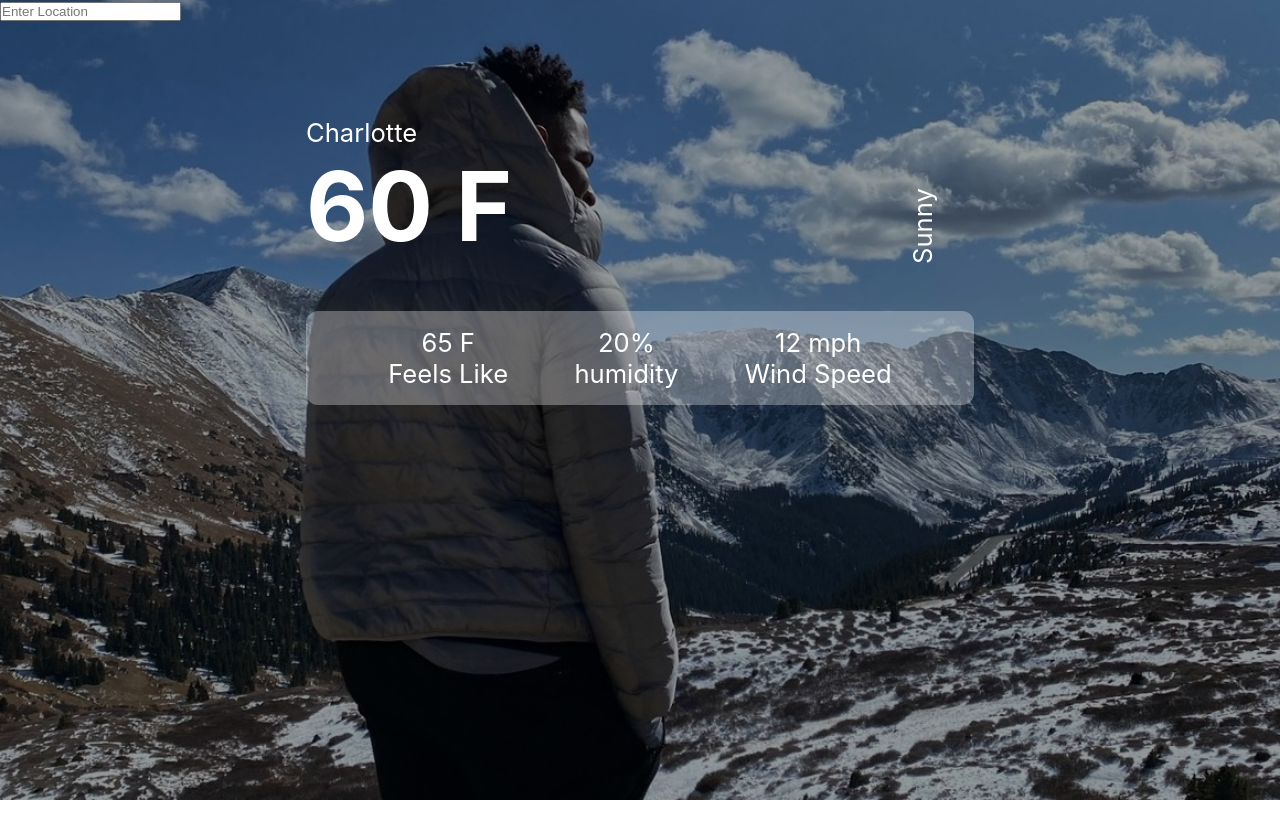
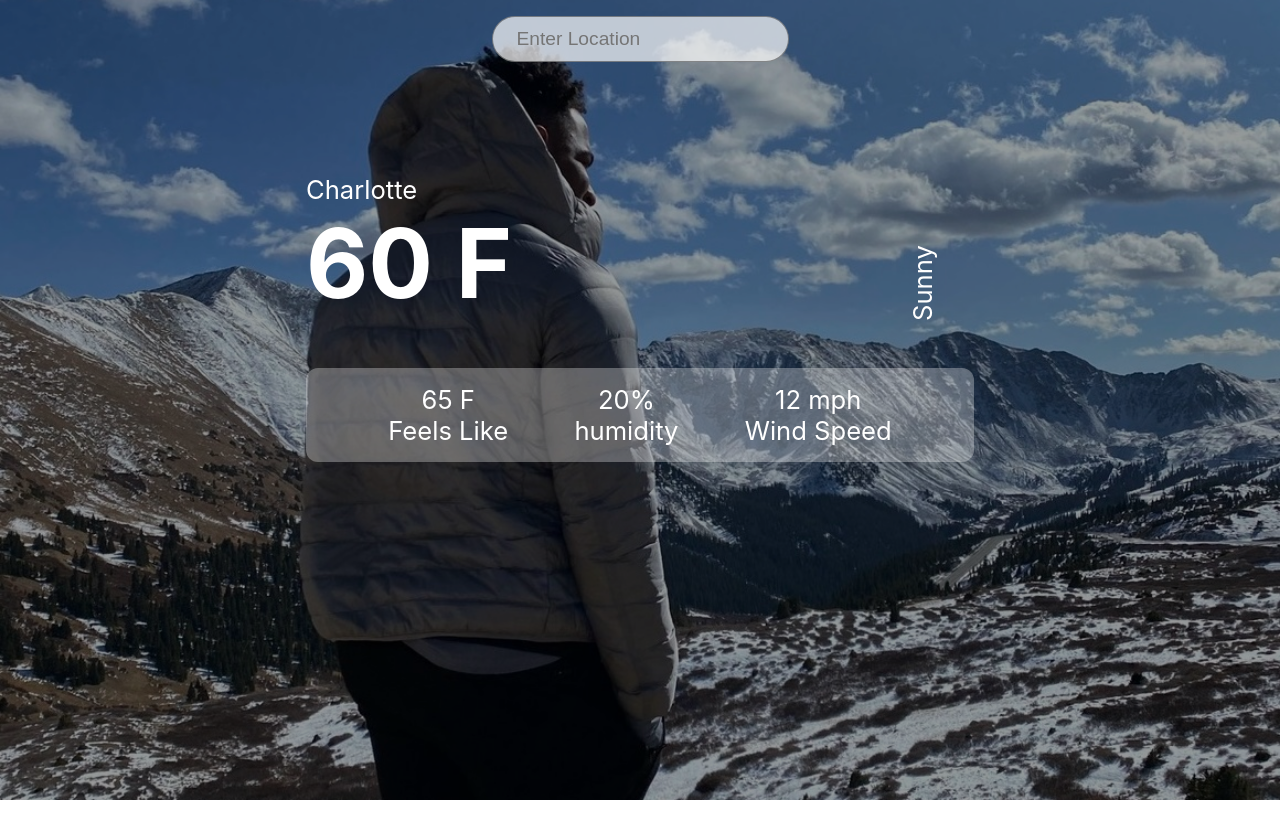
Before and after one commit to Simonhorrabin/react-weather, a React (Create React App) app: page / in a window 1280 px wide. Shown: the top 838 px of the page. Before the commit the page ends 801 px from the top, so only its background shows below. Built offline with nearby package versions, Linux system fonts and the light colour scheme.

Commit message:
fixed api bug

```diff
--- a/src/App.js
+++ b/src/App.js
@@ -8,7 +8,7 @@
 
 
 
-   const url =`https://api.openweathermap.org/data/2.5/weather?q=charlotte&appid=90ccaf76a1c136daef345d47598c58e1`
+   const url =`https://api.openweathermap.org/data/2.5/weather?q=${location}&appid=90ccaf76a1c136daef345d47598c58e1`
 
    const searchLocation = (event) => {
     if (event.key === 'Enter') {
@@ -17,10 +17,7 @@
             console.log(response.data)
         })
     }
-
    }
-
-
 
     return(
         <div className="app">
@@ -28,6 +25,7 @@
                 <input
                 value={location}
                 onChange={event => setLocation(event.target.value)}
+                onKeyPress={searchLocation}
                 placeholder='Enter Location'
                 type="text"></input>
             </div>
--- a/src/index.css
+++ b/src/index.css
@@ -41,6 +41,18 @@
   z-index: -1;
 }
 
+.app .search {
+  text-align: center;
+  padding: 1rem;
+}
+
+.app input {
+  padding: .7rem 1.5rem;
+  font-size: 1.2rem;
+  border-radius: 25px;
+  border: 1px solid rgba(0, 0, 0, .4);
+  background: rgba(255, 255, 255, .7);
+}
 .container {
   max-width: 700px;
   height: 700px;
@@ -77,6 +89,5 @@
 }
 
 .bold {
-  font-weight:
-  ;
+
 }
```
